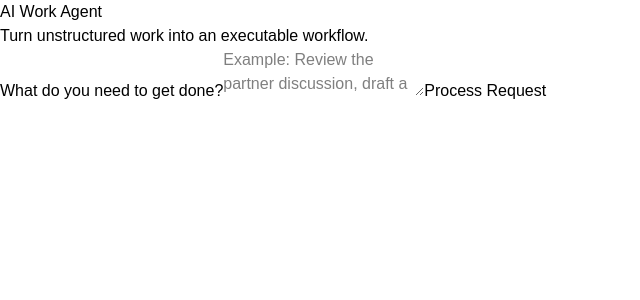
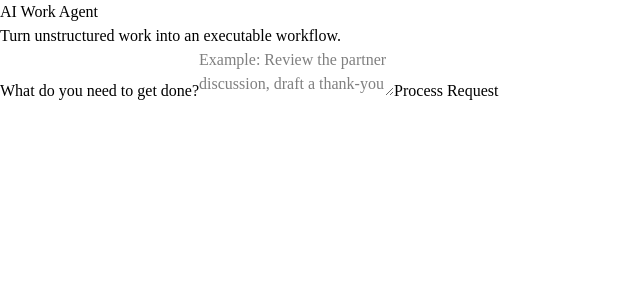
Before and after one commit to YogeshSabbani1213/AI-Work-Agent, a React (Vite) app in the folder client/: page / in a window 1280 px wide. Shown: the top 300 px of the page, without its empty margins (0-640 px from the left). Built offline with nearby package versions, Linux system fonts and the light colour scheme.

Commit message:
Modify stylings

```diff
--- a/client/src/index.css
+++ b/client/src/index.css
@@ -1,10 +1 @@
 @import "tailwindcss";
-
-* {
-  box-sizing: border-box;
-}
-
-body {
-  margin: 0;
-  font-family: Arial, sans-serif;
-}
```
